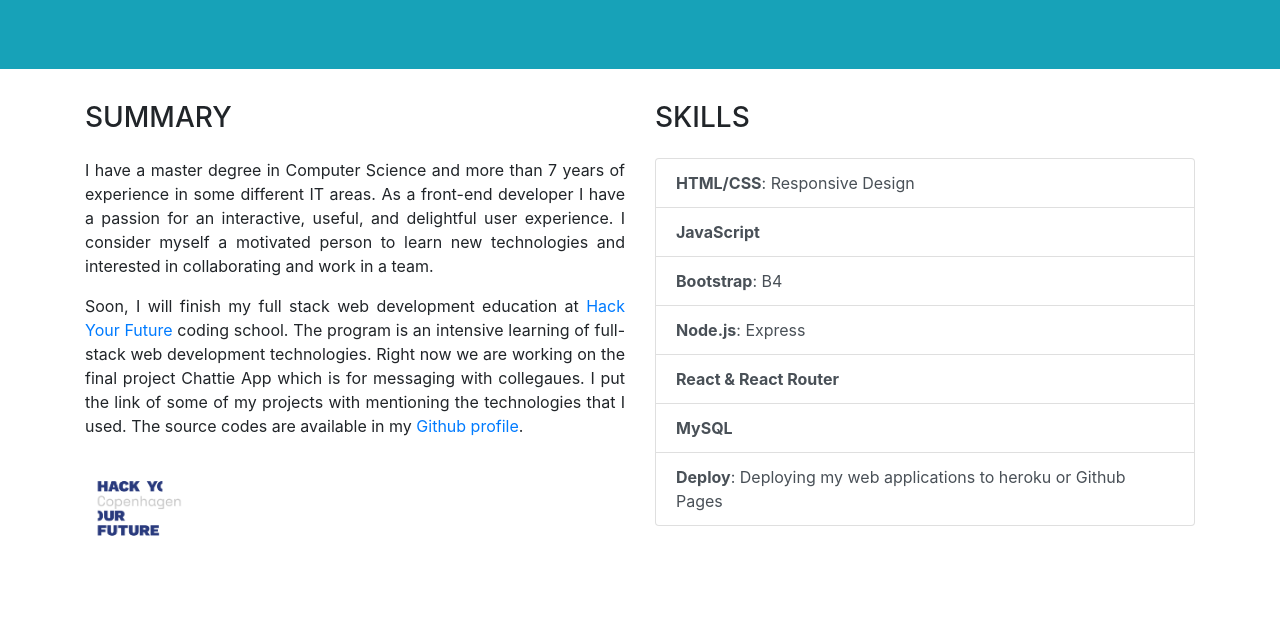
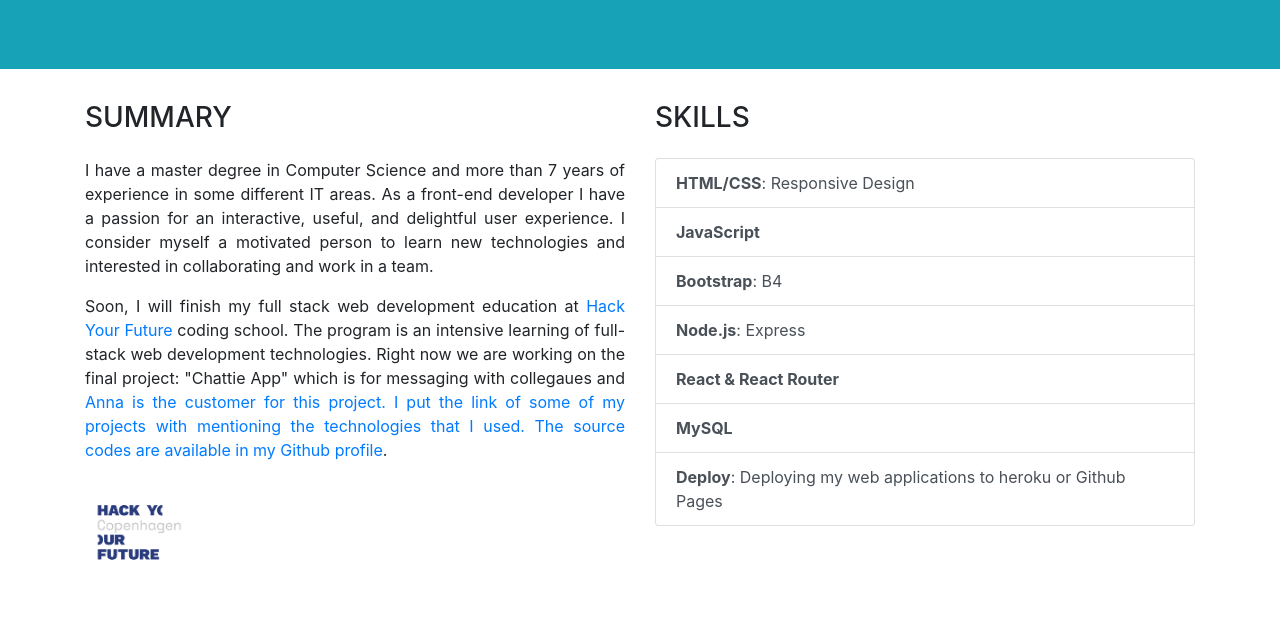
Before and after one commit to afrouzhakim/afrouz-portfolio, a plain HTML site: page index.html in a window 1280 px wide. Shown: the part 401-1032 px from the top of the page. Drawn offline with nearby package versions, Linux system fonts and the light colour scheme.

Commit message:
add the owner

```diff
--- a/index.html
+++ b/index.html
@@ -45,7 +45,7 @@
                 <p class="text-justify">   I have a master degree in Computer Science and more than 7 years of experience in some different IT areas.
                     As a front-end developer I have a passion for an interactive, useful, and delightful user experience. I consider myself a motivated person to learn new technologies and interested in collaborating and work in a team. </p>
                 <p class="text-justify">Soon, I will finish my full stack web development education at <a href="https://www.hackyourfuture.net/" target ="_blank">Hack Your Future</a> coding school.
-                    The program is an intensive learning of full-stack web development technologies. Right now we are working on the final project Chattie App which is for messaging with collegaues.
+                    The program is an intensive learning of full-stack web development technologies. Right now we are working on the final project: "Chattie App" which is for messaging with collegaues and <a href="https://anna.co/"> Anna is the customer for this project.
                     I put the link of some of my projects with mentioning the technologies that I used.
                     The source codes are available in my <a href="https://github.com/afrouzhakim?tab=repositories">Github profile</a>.
                 </p>
```
